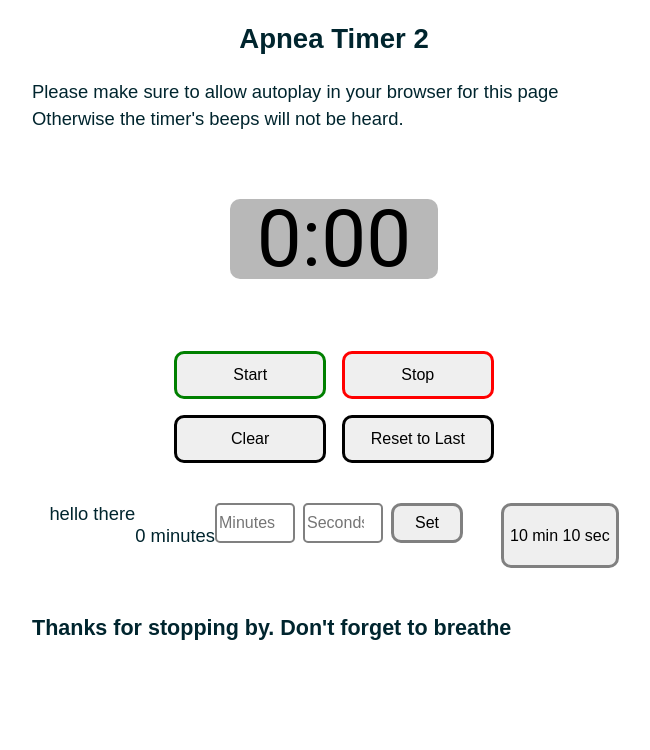
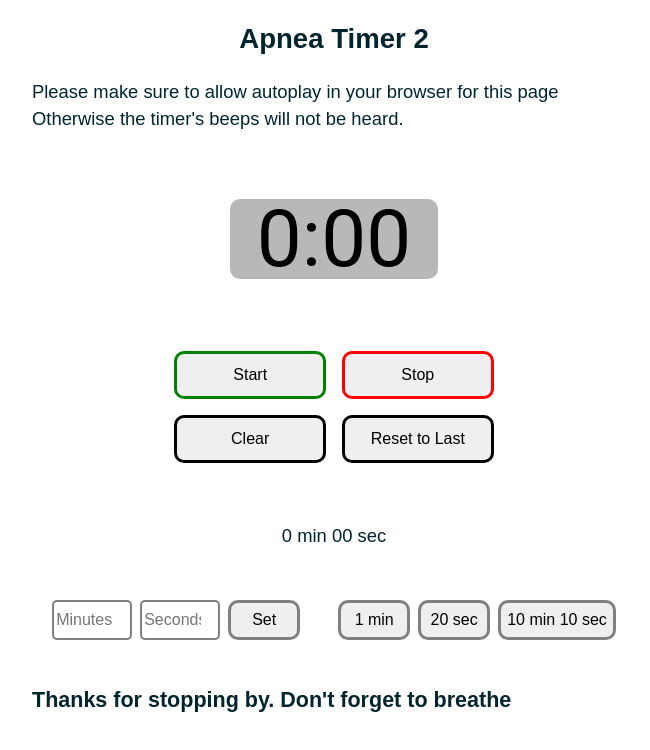
Before and after one commit to ccchrissss/apnea-timer-2, a React (Vite) app: page / in a window 1280 px wide. Shown: the top 750 px of the page, without its empty margins (306-956 px from the left). Built offline with nearby package versions, Linux system fonts and the light colour scheme.

Commit message:
feat: add preset button handlers to set the test timer display that is within InputsAndPresets.

```diff
--- a/src/components/InputsAndPresets.jsx
+++ b/src/components/InputsAndPresets.jsx
@@ -1,12 +1,12 @@
 import { StyledInputsAndPresets } from './styles/InputsAndPresets.styled'
 import { useState } from 'react'
 
-const Inputs = ({ speak, minutes }) => {
+const Inputs = ({ minutes, seconds }) => {
 
   return (
     <>
-      <div>{speak}</div>
-      <p>{minutes} minutes</p>
+      <p>{minutes} min {seconds} sec</p>
+      <div class="break"></div>
       <div class="inputs">
         <input id="minutes-input" type="number" placeholder="Minutes" />
         {/* <button id="set-minutes">Set</button> */}
@@ -19,7 +19,7 @@ const Inputs = ({ speak, minutes }) => {
   )
 }
 
-const PresetTimes = ({ onSetPreset }) => {
+const PresetTimes = ({ onSetPreset100, onSetPreset020, onSetPreset1010 }) => {
 
   // const [minutes, setMinutes] = useState(0)
   // const [seconds, setSeconds] = useState((0).toLocaleString('en-US', {minimumIntegerDigits: 2, useGrouping: false}))
@@ -44,10 +44,10 @@ const PresetTimes = ({ onSetPreset }) => {
         </span> */}
       </div>
         <div class="preset-btns-sml-box">
-            {/* <button id="set-1-min" onClick={() => handleClick(1, 0)}>1 min</button>
-            <button id="set-20-sec" onClick={() => handleClick(0, 20)}>20 sec</button> */}
+            <button id="set-1-min" onClick={onSetPreset100}>1 min</button>
+            <button id="set-20-sec" onClick={onSetPreset020}>20 sec</button>
             {/* <div class="break"></div> */}
-            <button id="set-10-min-10-sec" onClick={onSetPreset}>10 min 10 sec</button>
+            <button id="set-10-min-10-sec" onClick={onSetPreset1010}>10 min 10 sec</button>
             {/* <button id="set-10-min-10-sec" onClick={() => handleClick(10, 10)}>10 min 10 sec</button> */}
         </div>
     </div>
@@ -56,23 +56,41 @@ const PresetTimes = ({ onSetPreset }) => {
 
 const InputsAndPresets = () => {
 
-  const [speak, setSpeak] = useState('hello there')
+  const [presetSeconds, setPresetSeconds] = useState(0)
+  const [presetMinutes, setPresetMinutes] = useState(0)
   const [minutes, setMinutes] = useState(0)
   const [seconds, setSeconds] = useState((0).toLocaleString('en-US', {minimumIntegerDigits: 2, useGrouping: false}))
 
-  console.log(minutes)
 
-  const handleOnSetPreset = (mins, secs) => {
-    setMinutes(mins)
-    setSeconds(
-      secs.toLocaleString('en-US', {minimumIntegerDigits: 2, useGrouping: false})
-    )
+  // const handleOnSetPreset = (mins, secs) => {
+  //   setMinutes(mins)
+  //   setSeconds(
+  //     secs.toLocaleString('en-US', {minimumIntegerDigits: 2, useGrouping: false})
+  //   )
+  // }
+
+  // idk why but I'm unable to get this function to fire when I pass it in as the handler like so: <PresetTimes onSetPreset={() => handleOnSetPreset} />
+  const handleOnSetPreset = () => {
+    setMinutes(10);
+    setSeconds(10)
   }
 
   return (
     <StyledInputsAndPresets>
-      <Inputs speak={speak} minutes={minutes} />
-      <PresetTimes onSetPreset={() => setMinutes(10)} />
+      <Inputs minutes={minutes} seconds={seconds} />
+      <PresetTimes onSetPreset100={() => {
+          setMinutes(1)
+          setSeconds(0)
+        }
+      } onSetPreset020={() => {
+          setMinutes(0)
+          setSeconds(20)
+        }
+      } onSetPreset1010={() => {
+          setMinutes(10)
+          setSeconds(10)
+        }
+      }/>
     </StyledInputsAndPresets>
   )
 }
```
